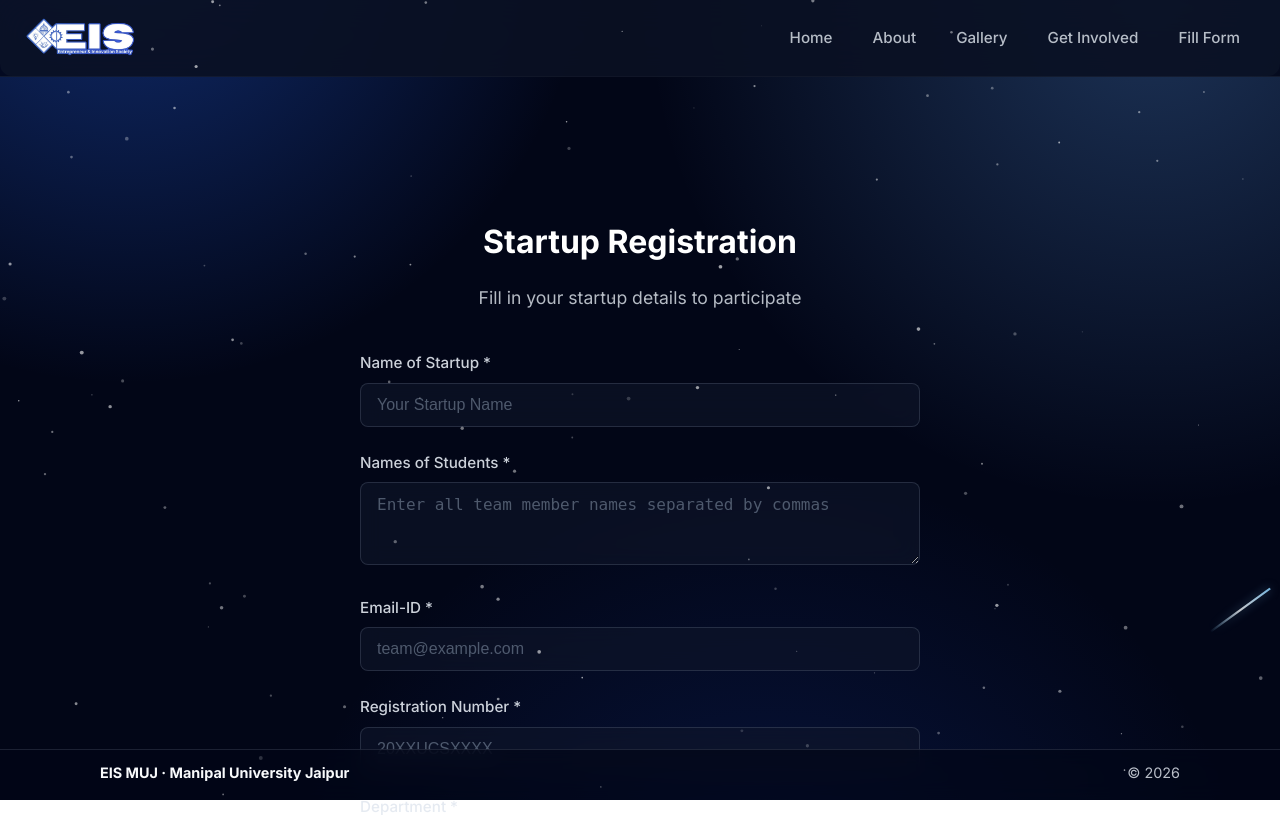
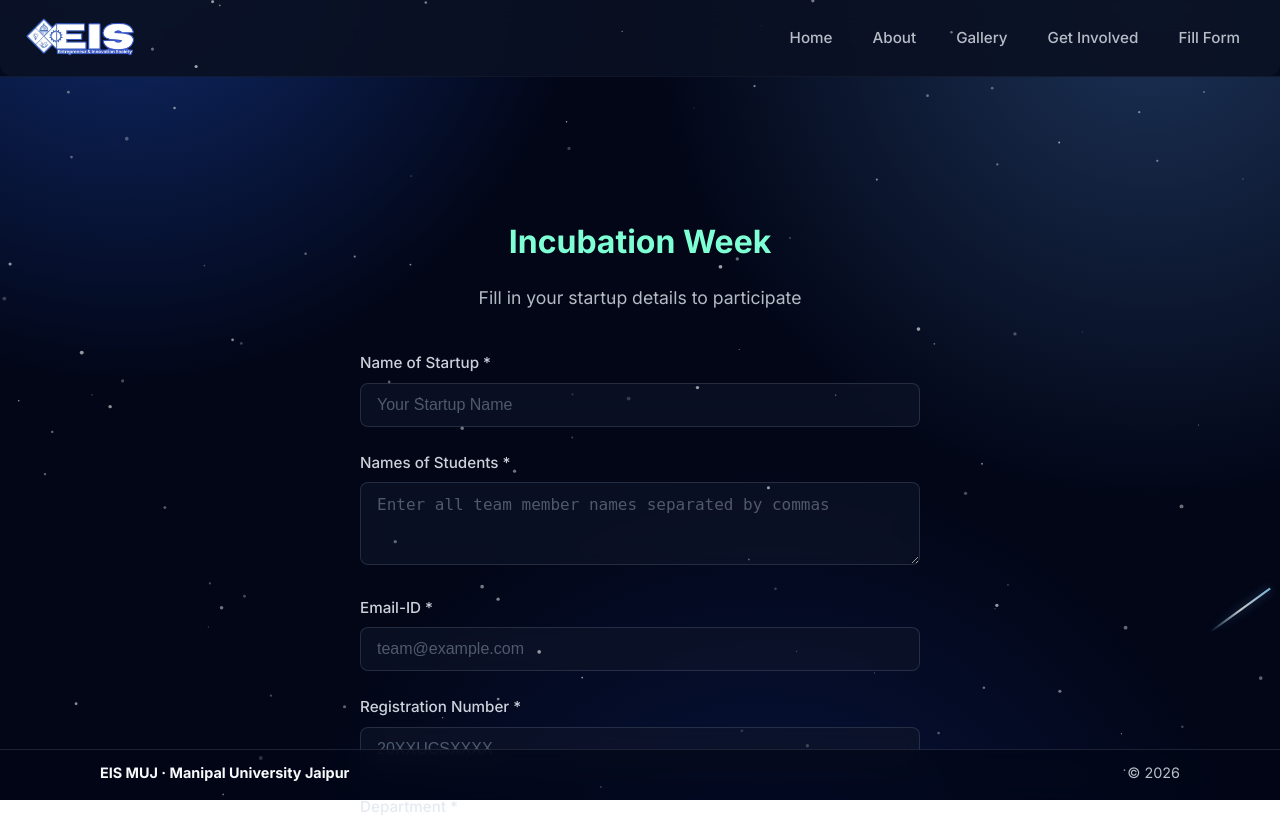
Before and after one commit to Vidhaaaaaa/EISwebsite, a Flask app: page /event-form in a window 1280 px wide. Shown: the top 815 px of the page. Run offline with Flask 3, Linux system fonts and the light colour scheme.

Commit message:
chore: change title to inc week

```diff
--- a/templates/event_form.html
+++ b/templates/event_form.html
@@ -9,7 +9,7 @@
             <div class="form-container">
                 <form id="eventForm" class="event-form">
                     <div class="form__header">
-                        <h2 class="form__title">Startup Registration</h2>
+                        <h2 class="form__title" style="color:aquamarine">Incubation Week</h2>
                         <p class="form__subtitle">Fill in your startup details to participate</p>
                     </div>
 
```
